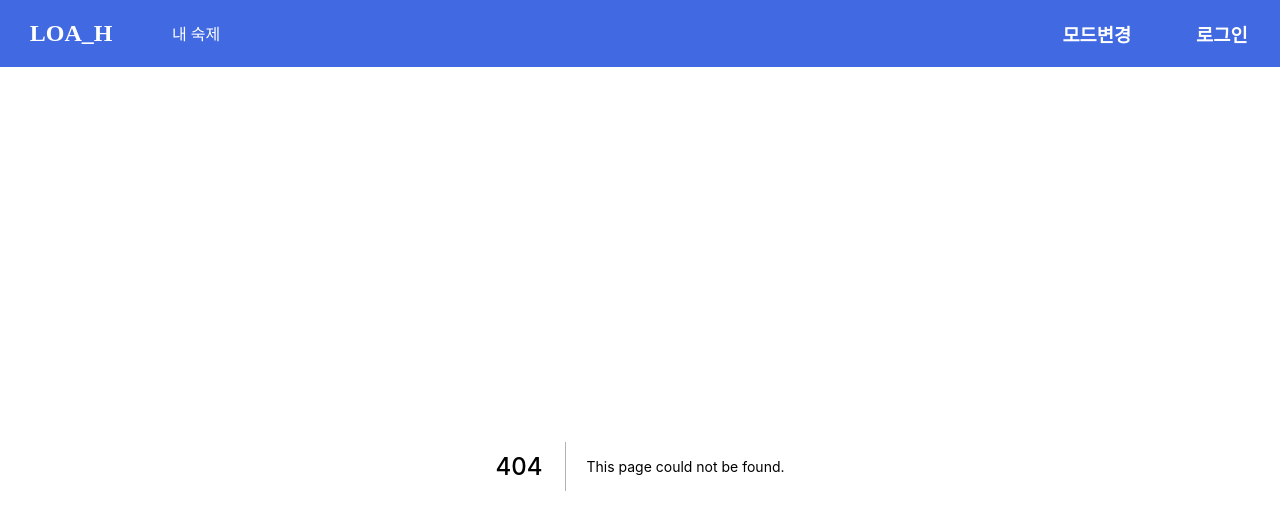
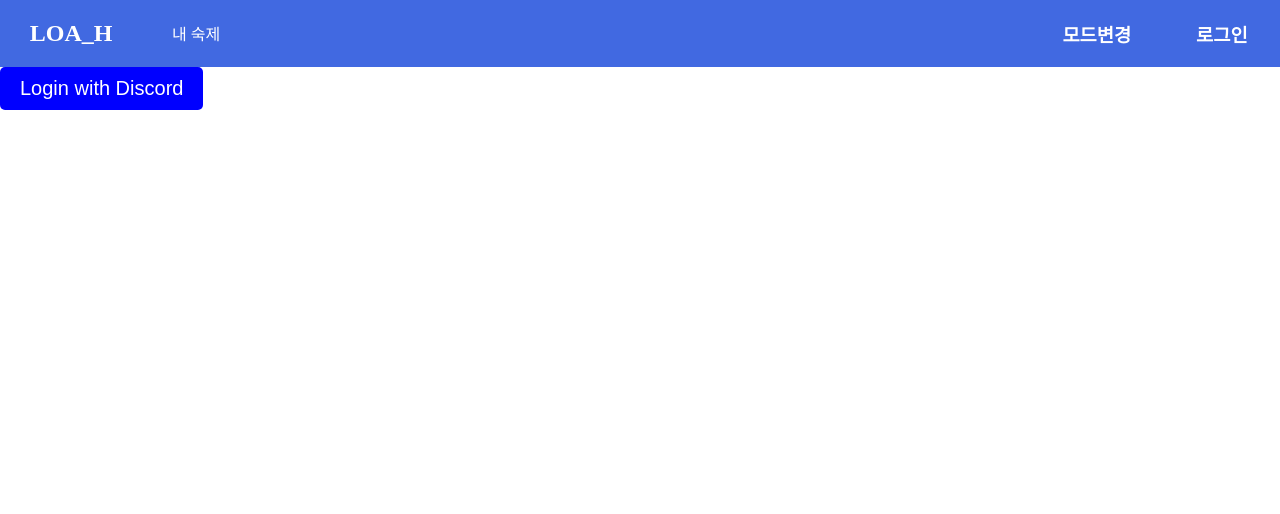
Before and after one commit to LeeSeongDo/LOAHomework, a Next.js app: page /Login in a window 1280 px wide. Before the commit this address had no page. Shown: the top 514 px of the page. Built offline with nearby package versions, Linux system fonts and the light colour scheme.

Commit message:
Day0411(3)

```diff
--- /dev/null
+++ b/pages/Login/index.tsx
@@ -0,0 +1,56 @@
+import React from "react";
+
+const DiscordLoginButton = () => {
+  const discordLogin = async () => {
+    const url = `https://discord.com/oauth2/authorize?client_id=1227903509760835636&response_type=code&redirect_uri=http%3A%2F%2Flocalhost%3A3000&scope=identify+email`;
+
+    // 사용자를 Discord 로그인 페이지로 리디렉션합니다.
+    window.location.href = url;
+
+    // URL에서 authorization code를 추출
+    const urlParams = new URLSearchParams(window.location.search);
+    const code = urlParams.get("code");
+
+    if (code) {
+      const data = {
+        client_id: "1227903509760835636",
+        client_secret: "비밀번호",
+        grant_type: "authorization_code",
+        code: code,
+        redirect_uri: "http://localhost:3000",
+        scope: "identify, email",
+      };
+
+      const response = await fetch("https://discord.com/api/oauth2/token", {
+        method: "POST",
+        body: JSON.stringify(data),
+        headers: {
+          "Content-Type": "application/x-www-form-urlencoded",
+        },
+      });
+
+      const responseData = await response.json();
+
+      console.log(responseData.access_token); // Here is your access token
+    }
+  };
+
+  // 임시 스타일 정의
+  const buttonStyle = {
+    backgroundColor: "blue",
+    color: "white",
+    fontSize: "20px",
+    padding: "10px 20px",
+    borderRadius: "5px",
+    border: "none",
+    cursor: "pointer",
+  };
+
+  return (
+    <button onClick={discordLogin} style={buttonStyle}>
+      Login with Discord
+    </button>
+  );
+};
+
+export default DiscordLoginButton;
```
Also changed, not shown: pages/Test/index.tsx (+1 -4 lines).
